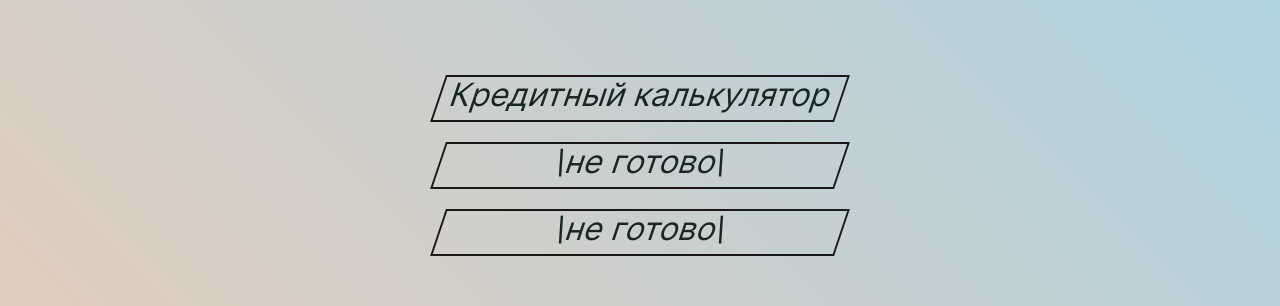
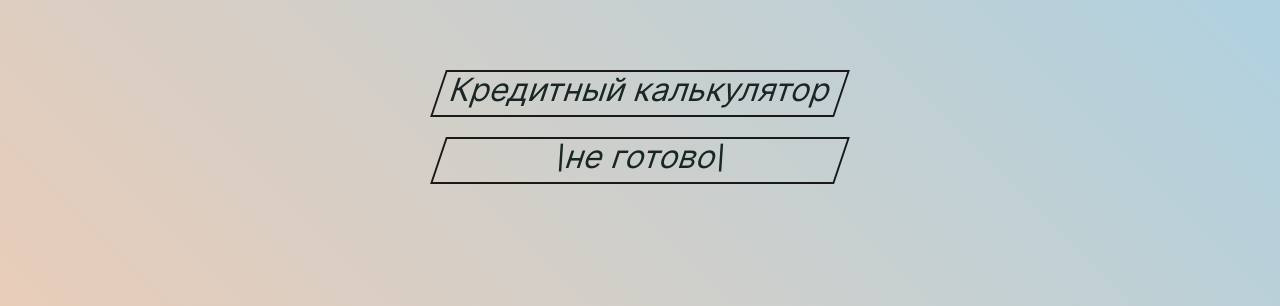
Before and after one commit to litvinovsl/trial-and-error-ts, a React (Create React App) app: page / in a window 1280 px wide. Shown: the part 243-549 px from the top of the page. Built offline with nearby package versions, Linux system fonts and the light colour scheme.

Commit message:
configured the routers

```diff
--- a/src/Components/App/App.tsx
+++ b/src/Components/App/App.tsx
@@ -1,15 +1,22 @@
 import React from 'react';
-import { BrowserRouter, Route } from 'react-router-dom';
+import { BrowserRouter, Route, Switch } from 'react-router-dom';
 import './App.css';
 import MainMenu from '../MainMenu/MainMenu';
+import Footer from '../Footer/Footer';
 
 function App() {
   return (
-    <BrowserRouter>
     <div>
-    <MainMenu />
+      <Switch>
+        {/* <Route exact path='/'} > */}
+        <Route exact path="/">
+          <MainMenu />
+        </Route>
+        {/* </Route> */}
+      </Switch>
+      <Footer/>
+
     </div>
-    </BrowserRouter>
 
   );
 }
--- a/src/Components/MainMenu/MainMenu.css
+++ b/src/Components/MainMenu/MainMenu.css
@@ -1,6 +1,6 @@
 .main-menu {
     padding-top: 11%;
-    padding-bottom: 22.5%;
+    padding-bottom: 10.5%;
     display: flex;
     flex-direction: column;
     align-items: center;
@@ -14,7 +14,7 @@
 }
 
 .main-menu__links{
-    margin-top: 125px;
+    margin-top: 120px;
     align-items: center;
     display: flex;
     flex-direction: column;
--- a/src/Components/MainMenu/MainMenu.tsx
+++ b/src/Components/MainMenu/MainMenu.tsx
@@ -10,7 +10,7 @@
         <nav className='main-menu__links'>
           <Link to='/credit-calculator' className='main-menu__link'>Кредитный калькулятор</Link>
           <Link to='/' className='main-menu__link'>\не готово\</Link>
-          <Link to='/' className='main-menu__link'>\не готово\</Link>
+          {/* <Link to='/' className='main-menu__link'>\не готово\</Link> */}
          </nav>
 
      </div>
--- a/src/index.tsx
+++ b/src/index.tsx
@@ -1,4 +1,5 @@
 import React from 'react';
+import { BrowserRouter } from 'react-router-dom';
 import ReactDOM from 'react-dom/client';
 import './index.css';
 import App from './Components/App/App';
@@ -9,7 +10,9 @@
 );
 root.render(
   <React.StrictMode>
-    <App />
+    <BrowserRouter>
+      <App />
+    </BrowserRouter>
   </React.StrictMode>
 );
 
```
